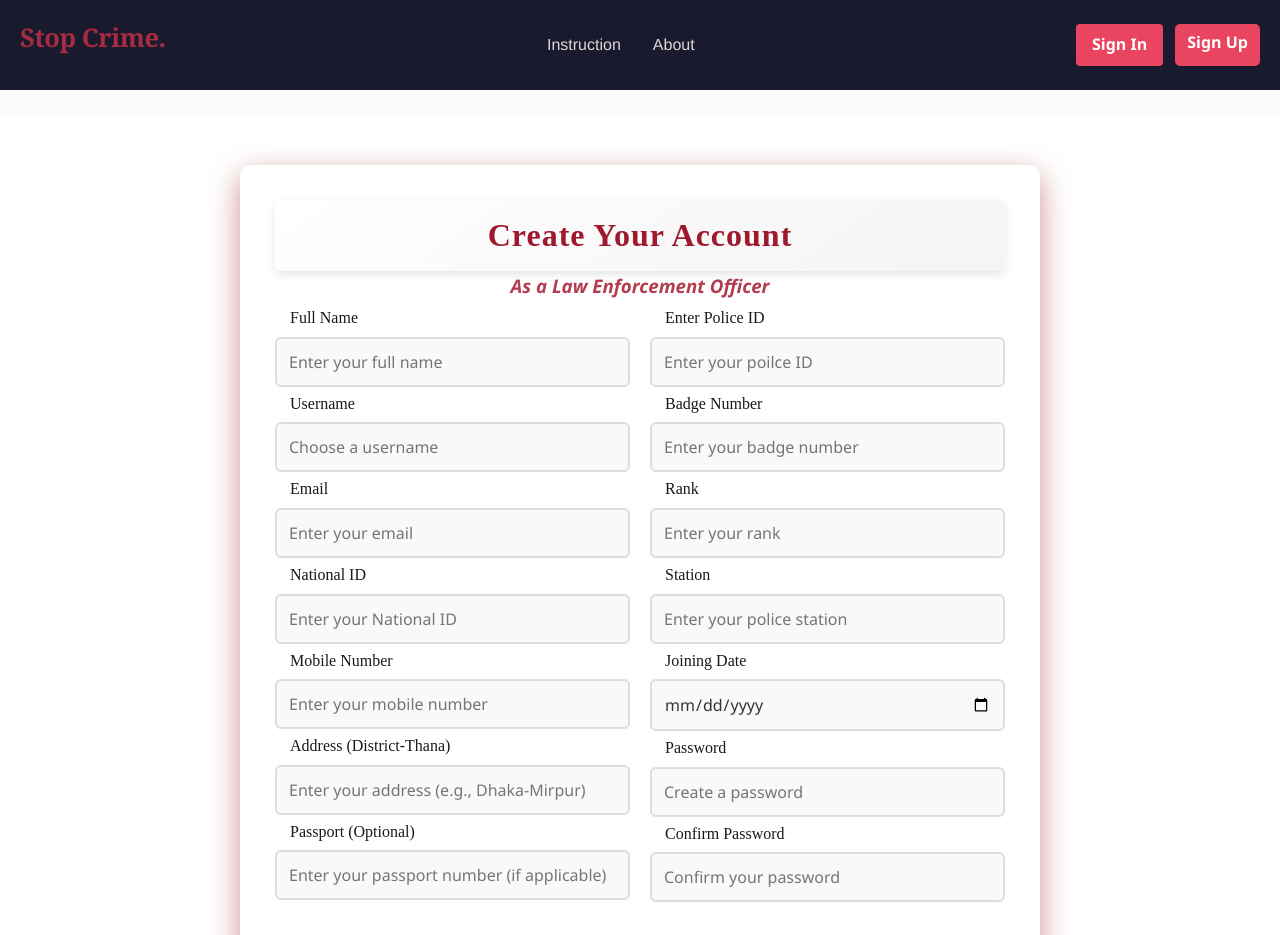
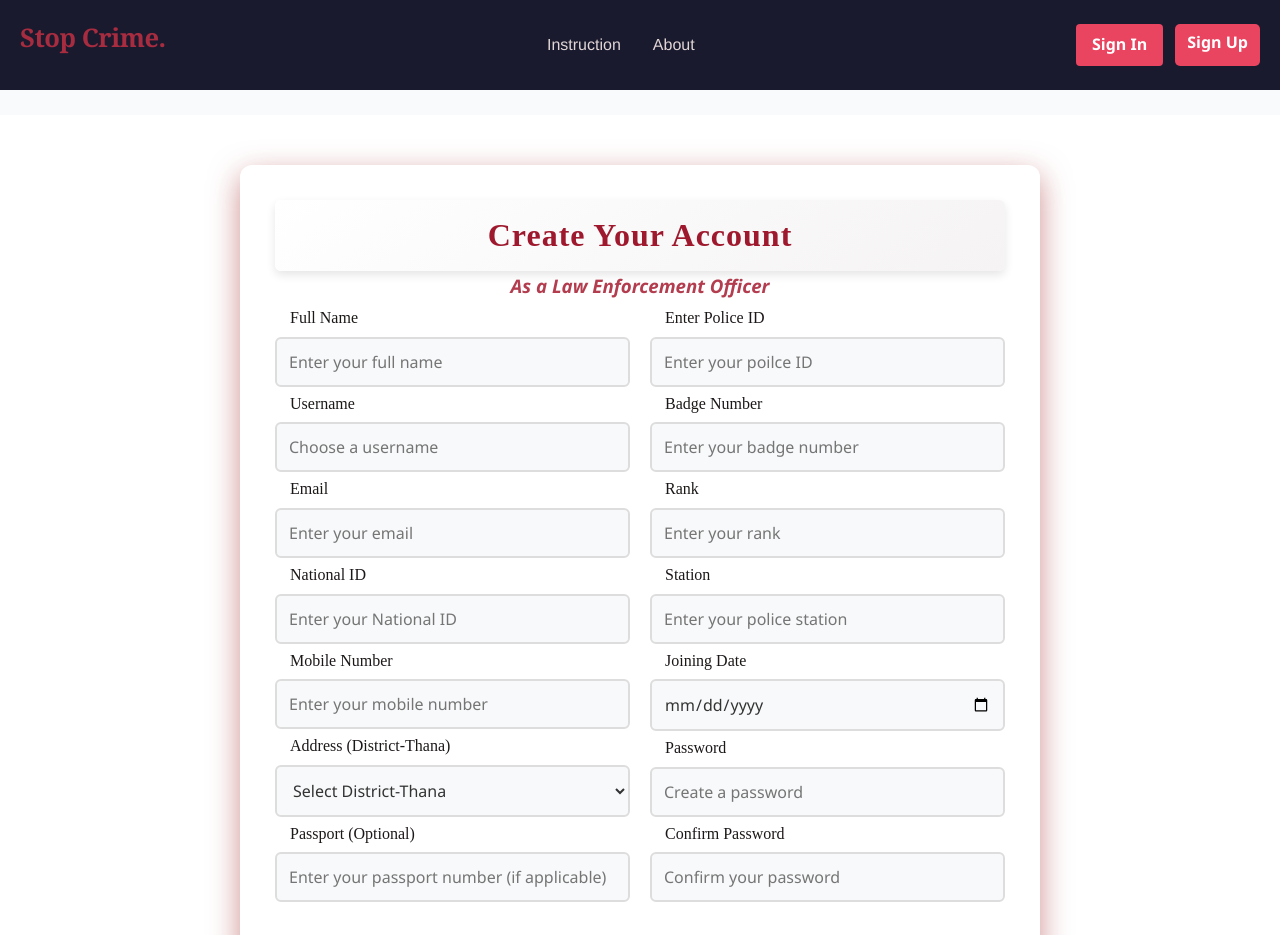
Before and after one commit to fahim-5/Crime-rescue-Team, a React (Vite) app in the folder frontend/: page /police-signup in a window 1280 px wide. Shown: the top 935 px of the page. Built offline with nearby package versions, Linux system fonts and the light colour scheme.

Commit message:
signup page pop up added

```diff
--- a/frontend/src/pages/general/PoliceSignup.jsx
+++ b/frontend/src/pages/general/PoliceSignup.jsx
@@ -25,6 +25,19 @@ const PoliceSignup = () => {
   const [success, setSuccess] = useState("");
   const [isSubmitting, setIsSubmitting] = useState(false);
   const navigate = useNavigate();
+
+  const districtThanaOptions = [
+    "Dhaka-Mirpur",
+    "Dhaka-Badda",
+    "Chattogram-Panchlaish",
+    "Chattogram-Kotwali",
+    "Khulna-Sonadanga",
+    "Khulna-Khalishpur",
+    "Rajshahi-Boalia",
+    "Rajshahi-Motihar",
+    "Sylhet-Kotwali",
+    "Sylhet-Jalalabad"
+  ];
 
   const handleChange = (e) => {
     const { name, value } = e.target;
@@ -198,15 +211,18 @@ const PoliceSignup = () => {
             />
 
             <label className="auth-label">Address (District-Thana)</label>
-            <input
-              type="text"
+            <select
               name="address"
               className="auth-input"
-              placeholder="Enter your address (e.g., Dhaka-Mirpur)"
               value={formData.address}
               onChange={handleChange}
               required
-            />
+            >
+              <option value="">Select District-Thana</option>
+              {districtThanaOptions.map((opt) => (
+                <option key={opt} value={opt}>{opt}</option>
+              ))}
+            </select>
 
             <label className="auth-label">Passport (Optional)</label>
             <input
--- a/frontend/src/pages/general/PublicSignup.jsx
+++ b/frontend/src/pages/general/PublicSignup.jsx
@@ -19,6 +19,19 @@ const PublicSignup = () => {
   const [error, setError] = useState("");
   const [success, setSuccess] = useState("");
   const navigate = useNavigate();
+
+  const districtThanaOptions = [
+    "Dhaka-Mirpur",
+    "Dhaka-Badda",
+    "Chattogram-Panchlaish",
+    "Chattogram-Kotwali",
+    "Khulna-Sonadanga",
+    "Khulna-Khalishpur",
+    "Rajshahi-Boalia",
+    "Rajshahi-Motihar",
+    "Sylhet-Kotwali",
+    "Sylhet-Jalalabad"
+  ];
 
   const handleChange = (e) => {
     const { name, value } = e.target;
@@ -176,15 +189,18 @@ const PublicSignup = () => {
 
           <div className="auth-right">
             <label className="auth-label">Address (District-Thana)</label>
-            <input
-              type="text"
+            <select
               name="address"
               className="auth-input"
-              placeholder="Enter your address (e.g., Dhaka-Mirpur)"
               value={formData.address}
               onChange={handleChange}
               required
-            />
+            >
+              <option value="">Select District-Thana</option>
+              {districtThanaOptions.map((opt) => (
+                <option key={opt} value={opt}>{opt}</option>
+              ))}
+            </select>
 
             <label className="auth-label">Passport (Optional)</label>
             <input
```
